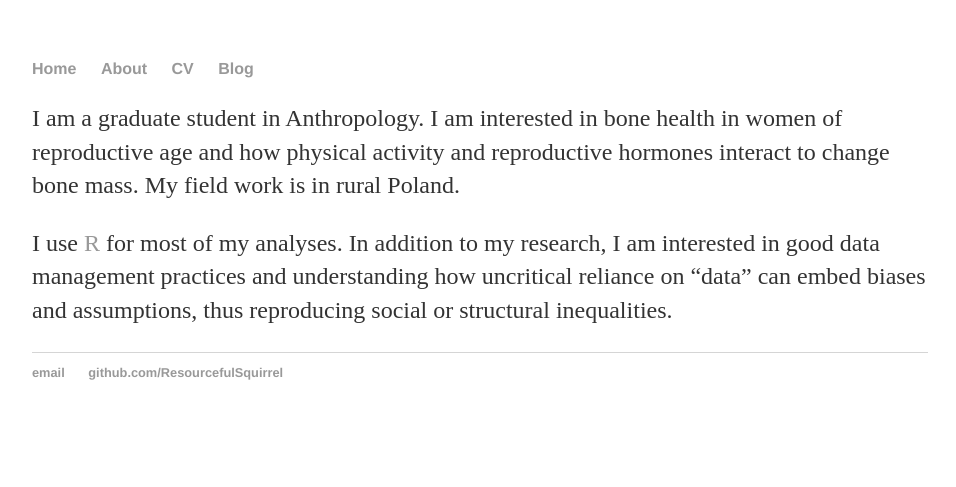
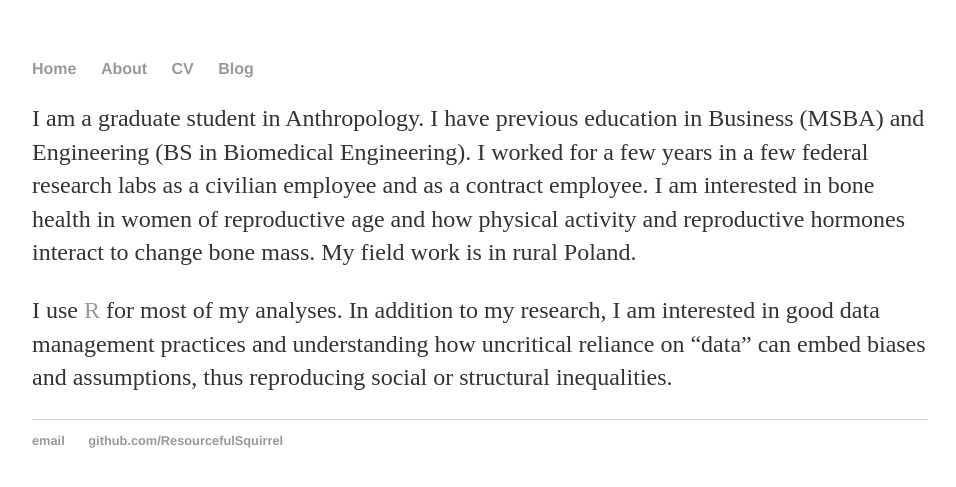
Before and after one commit to ResourcefulSquirrel/ResourcefulSquirrel.github.io, a Jekyll site: the page built from about/index.md, in a window 1280 px wide. Shown: the top 487 px of the page, without its empty margins (160-1116 px from the left). Built offline with Jekyll 4.4.1, drawn with Linux system fonts in a browser that asks for light colours.

Commit message:
Update index.md

```diff
--- a/about/index.md
+++ b/about/index.md
@@ -3,6 +3,6 @@ layout: default
 title: About
 ---
 
-I am a graduate student in Anthropology.  I am interested in bone health in women of reproductive age and how physical activity and reproductive hormones interact to change bone mass.  My field work is in rural Poland.
+I am a graduate student in Anthropology. I have previous education in Business (MSBA) and Engineering (BS in Biomedical Engineering). I worked for a few years in a few federal research labs as a civilian employee and as a contract employee. I am interested in bone health in women of reproductive age and how physical activity and reproductive hormones interact to change bone mass.  My field work is in rural Poland.
 
 I use [R](https://www.r-project.org/about.html) for most of my analyses. In addition to my research, I am interested in good data management practices and understanding how uncritical reliance on "data" can embed biases and assumptions, thus reproducing social or structural inequalities.
```
